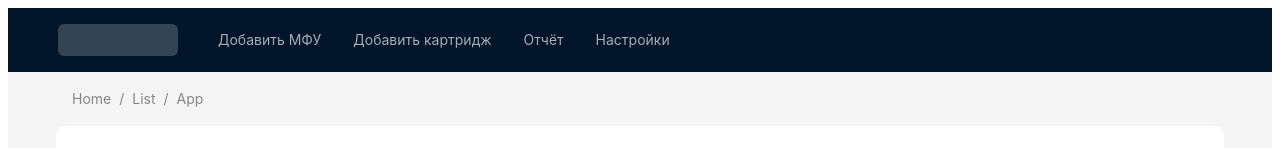
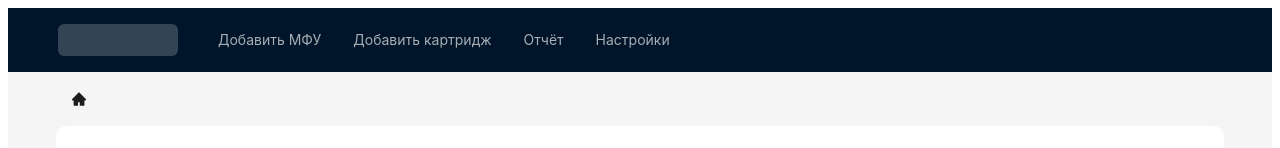
Before and after one commit to TrekusovMax/cartriges, a React (Vite) app: page / in a window 1280 px wide. Shown: the top 148 px of the page. Built offline with nearby package versions, Linux system fonts and the light colour scheme; no server answers.

Commit message:
настройка хлебных крошек

```diff
--- a/src/app/providers/routes-provider/router.tsx
+++ b/src/app/providers/routes-provider/router.tsx
@@ -2,7 +2,10 @@ import MainPage from '@/pages/main-page'
 import { Loader } from '@/shared/ui/loader'
 import { MainLayout } from '@/widgets/layout/main-layout'
 import { Suspense } from 'react'
+
 import { createBrowserRouter, redirect } from 'react-router-dom'
+import { IBreadcrumbProps } from './types'
+import { getOfficeCrumbs } from '@/features/GetOfficeName/getOfficeCrumbs'
 
 export const router = createBrowserRouter([
   {
@@ -33,6 +36,10 @@ export const router = createBrowserRouter([
           import('@/pages/main-page').then((res) => ({
             Component: res.default,
           })),
+        loader: (): IBreadcrumbProps => {
+          return { to: '/office', title: 'Офисы' }
+        },
+        handle: { crumb: (data: IBreadcrumbProps) => data },
       },
       {
         path: ':office',
@@ -40,6 +47,10 @@ export const router = createBrowserRouter([
           import('@/pages/office').then((res) => ({
             Component: res.default,
           })),
+        loader: ({ params, request }) => {
+          return getOfficeCrumbs(params, request)
+        },
+        handle: { crumb: (data: IBreadcrumbProps) => data },
       },
       {
         path: ':office/:printer',
@@ -47,6 +58,10 @@ export const router = createBrowserRouter([
           import('@/pages/printers-list-page').then((res) => ({
             Component: res.default,
           })),
+        loader: ({ params, request }) => {
+          return getOfficeCrumbs(params, request)
+        },
+        handle: { crumb: (data: IBreadcrumbProps) => data },
       },
     ],
   },
--- /dev/null
+++ b/src/app/providers/routes-provider/types.ts
@@ -0,0 +1,7 @@
+import { Params } from 'react-router-dom'
+
+export interface IBreadcrumbProps {
+  to: string
+  title: string
+  params?: Params<string>
+}
--- /dev/null
+++ b/src/features/GetOfficeName/getOfficeCrumbs.ts
@@ -0,0 +1,10 @@
+import { IBreadcrumbProps } from '@/app/providers/routes-provider/types'
+import { Params } from 'react-router-dom'
+
+export const getOfficeCrumbs = (params: Params, request: Request): IBreadcrumbProps | Params => {
+  return {
+    title: 'Офисы',
+    to: request.url.replace(import.meta.env.VITE_HOST, ''),
+    params,
+  }
+}
--- /dev/null
+++ b/src/features/GetOfficeName/index.ts
@@ -0,0 +1 @@
+export { GetOfficeName as default } from './getOfficeCrumbs'
--- a/src/widgets/layout/breadcrumb/breadcrumb.tsx
+++ b/src/widgets/layout/breadcrumb/breadcrumb.tsx
@@ -1,14 +1,53 @@
 import { Breadcrumb as AntdBreadcrumb } from 'antd'
+import { Link } from 'react-router-dom'
+
+import { useGetOfficesQuery } from '@/entities/app/api'
+import { useMatches } from 'react-router-dom'
+
+import { IBreadcrumbProps } from '@/app/providers/routes-provider/types'
+import { HomeFilled } from '@ant-design/icons'
+import { ItemType } from 'antd/es/breadcrumb/Breadcrumb'
 
 export const Breadcrumb = () => {
-  return (
-    <AntdBreadcrumb
-      style={{ padding: '16px' }}
-      items={[
-        { title: 'Home', href: '/' },
-        { title: 'List', href: '/' },
-        { title: 'App', href: '/' },
-      ]}
-    />
-  )
+  const { data } = useGetOfficesQuery()
+  const matches = useMatches()
+
+  const items: ItemType[] = [
+    {
+      href: '/',
+      title: <HomeFilled />,
+    },
+  ]
+
+  const params = matches.filter((item) => Boolean(item.handle))[0]?.data as IBreadcrumbProps
+  if (params) {
+    console.log(params.params)
+    if ('params' in params) {
+      const paths = params.to.split('/').slice(1)
+      paths.pop()
+
+      for (const href of paths) {
+        items.push({ href: `/${href}`, title: params.title })
+      }
+      const section = params && Object.values(params.params as Object)[0]
+      const officeName = data && data[section].name
+      items.push({ title: officeName })
+    } else {
+      items.push({ href: params.to, title: params.title })
+    }
+  }
+
+  const itemRender = (
+    route: ItemType,
+    //@ts-ignore
+    params: any,
+    routes: ItemType[],
+    //@ts-ignore
+    paths: string[],
+  ): React.ReactNode => {
+    const isLast = routes.indexOf(route) === routes.length - 1
+    return isLast ? <span>{route.title}</span> : <Link to={route.href!}>{route.title}</Link>
+  }
+
+  return <AntdBreadcrumb style={{ padding: '16px' }} itemRender={itemRender} items={items} />
 }
```
Also changed, not shown: src/features/index.ts (deleted), src/shared/assets/home.svg (added), src/widgets/add-cartrige/index.ts (renamed from src/widgets/add-cartrige/index.tsx), src/widgets/add-printer/index.ts (renamed from src/widgets/add-printer/index.tsx), src/widgets/edit-printer/index.ts (renamed from src/widgets/edit-printer/index.tsx).
